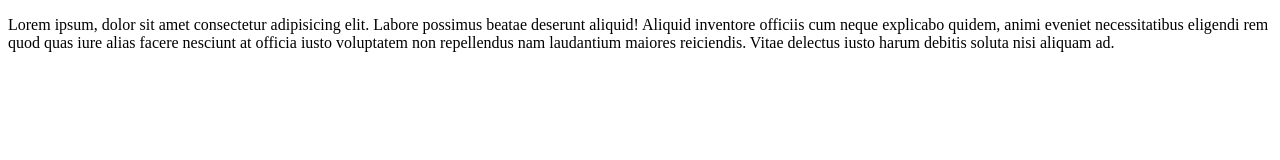
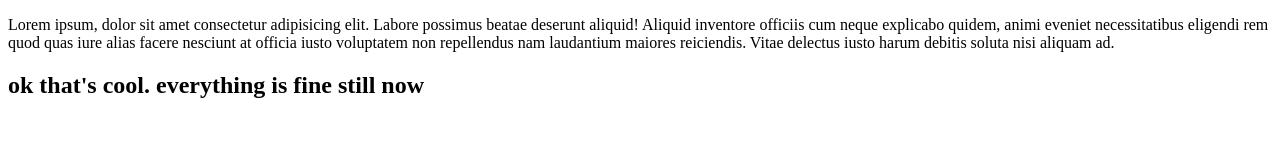
Before and after one commit to Shovan-Banik/git_second_repo, a plain HTML site: page index.html in a window 1280 px wide. Drawn offline with Linux system fonts and the light colour scheme.

Commit message:
add a heading

```diff
--- a/index.html
+++ b/index.html
@@ -8,5 +8,6 @@
 </head>
 <body>
     <p>Lorem ipsum, dolor sit amet consectetur adipisicing elit. Labore possimus beatae deserunt aliquid! Aliquid inventore officiis cum neque explicabo quidem, animi eveniet necessitatibus eligendi rem quod quas iure alias facere nesciunt at officia iusto voluptatem non repellendus nam laudantium maiores reiciendis. Vitae delectus iusto harum debitis soluta nisi aliquam ad.</p>
+    <h2>ok that's cool. everything is fine still now</h2>
 </body>
 </html>
```
